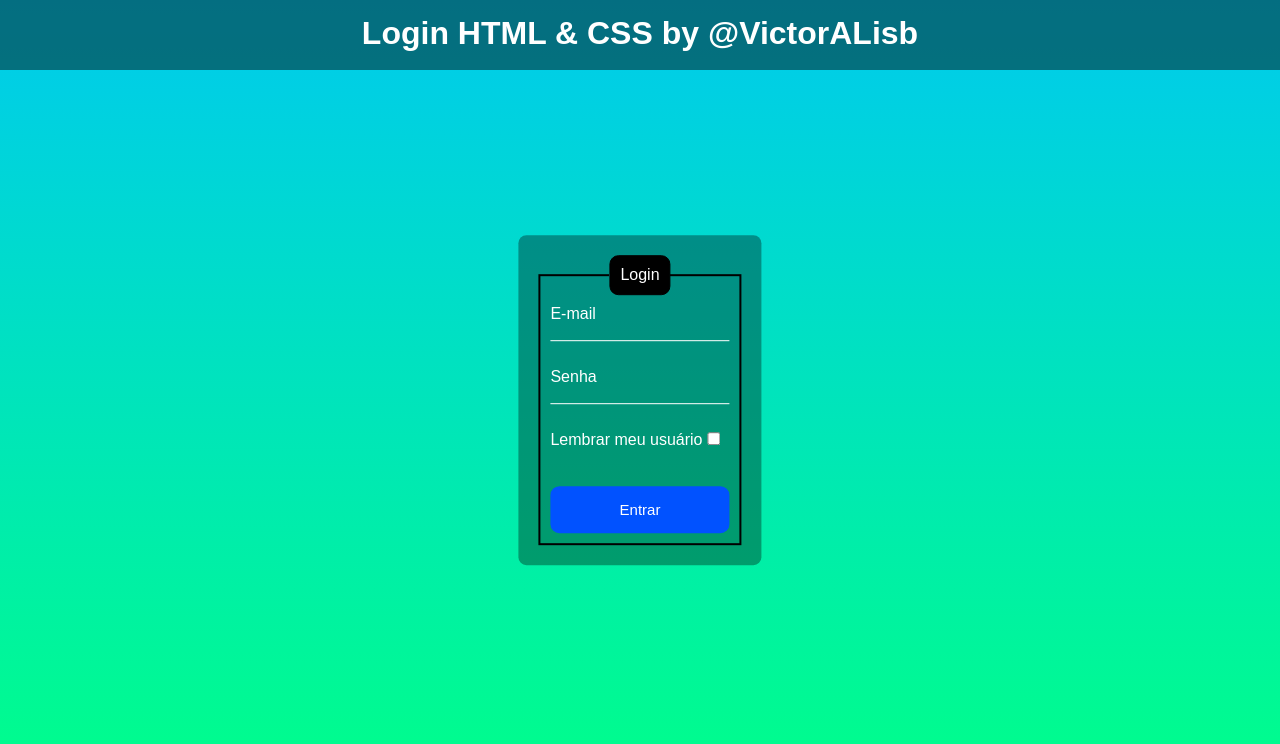
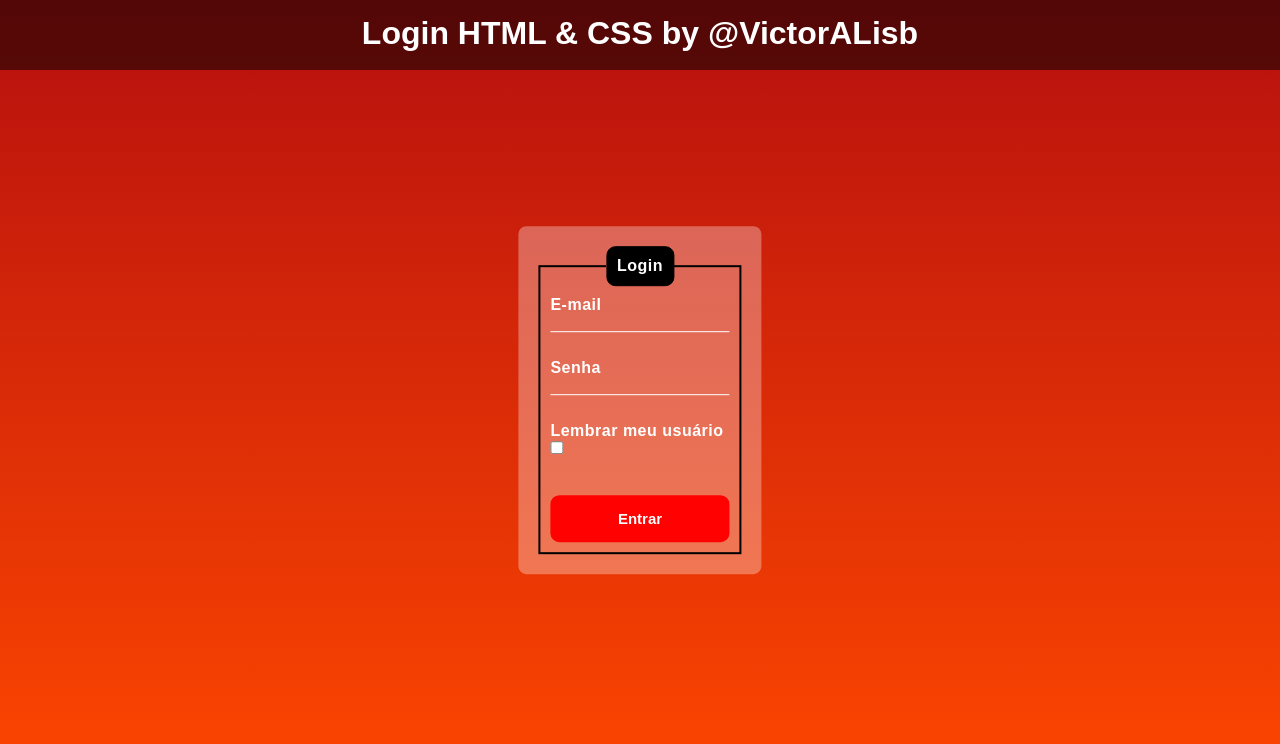
Before and after one commit to VictorALisb/Login---HTML5-CSS3, a plain HTML site: page index.html in a window 1280 px wide. Drawn offline with Linux system fonts and the light colour scheme.

Commit message:
Update style.css

```diff
--- a/style.css
+++ b/style.css
@@ -7,11 +7,11 @@ body{
     font-family: Arial, Helvetica, sans-serif;
     height: 100vh;
     width: 100%;
-    background: linear-gradient(rgb(0, 202, 238), rgb(0, 255, 136));
+    background: linear-gradient(rgb(182, 15, 15), rgb(255, 72, 0));
     color: black;
 }
 h1{
-    background-color: rgba(7, 55, 63, 0.616);
+    background-color: rgba(0, 0, 0, 0.541);
     color: rgb(255, 255, 255);
     text-align: center;
     padding-top: 15px;
@@ -19,6 +19,8 @@ h1{
 }
 
 .formulario{
+    font-weight: bold;
+    letter-spacing: 0.5px;
     position: absolute;
     left: 50%;
     top: 50%;
@@ -27,7 +29,7 @@ h1{
     justify-content: center;
     align-items: center;
     flex-direction: column ;
-    background-color: rgba(0, 0, 0, 0.349);
+    background-color: rgba(255, 255, 255, 0.315);
     padding: 20px;
     border-radius: 8px;
     width: 19%;
@@ -66,7 +68,7 @@ legend{
 
 .submit{
     margin-top: 10px;
-    background:rgb(1, 82, 255) ;
+    background:rgb(255, 1, 1) ;
     width: 100%;
     border: none;
     padding: 15px;
@@ -74,8 +76,10 @@ legend{
     font-size: 15px;
     cursor: pointer;
     border-radius: 9px;
+    font-weight: bold;
 }
 .submit:hover{
-    color: rgb(0, 0, 0);
-    background:rgb(255, 255, 255);
+    font-weight: bold;
+    color: rgb(255, 255, 255);
+    background:rgb(0, 87, 248);
 }
```
